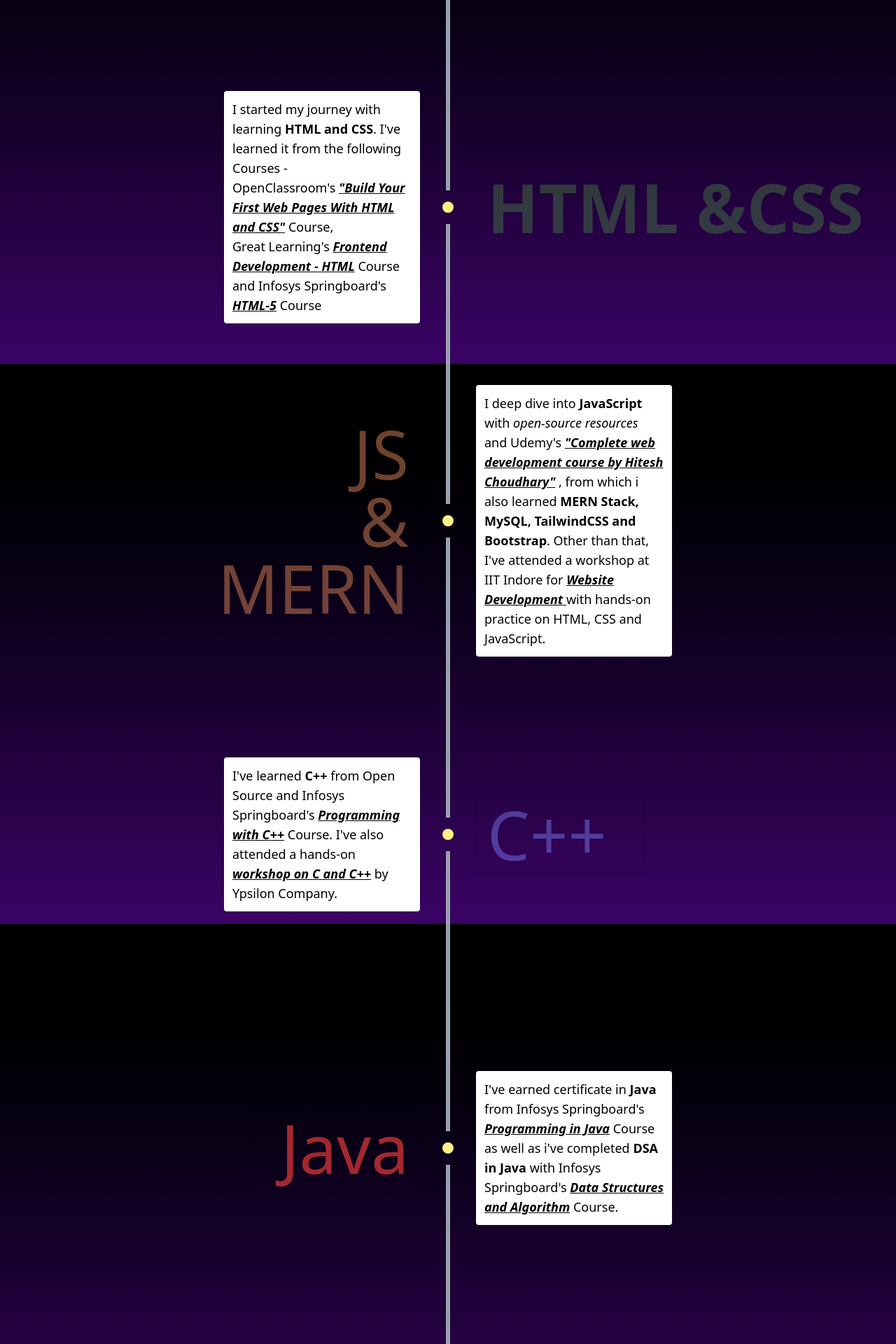
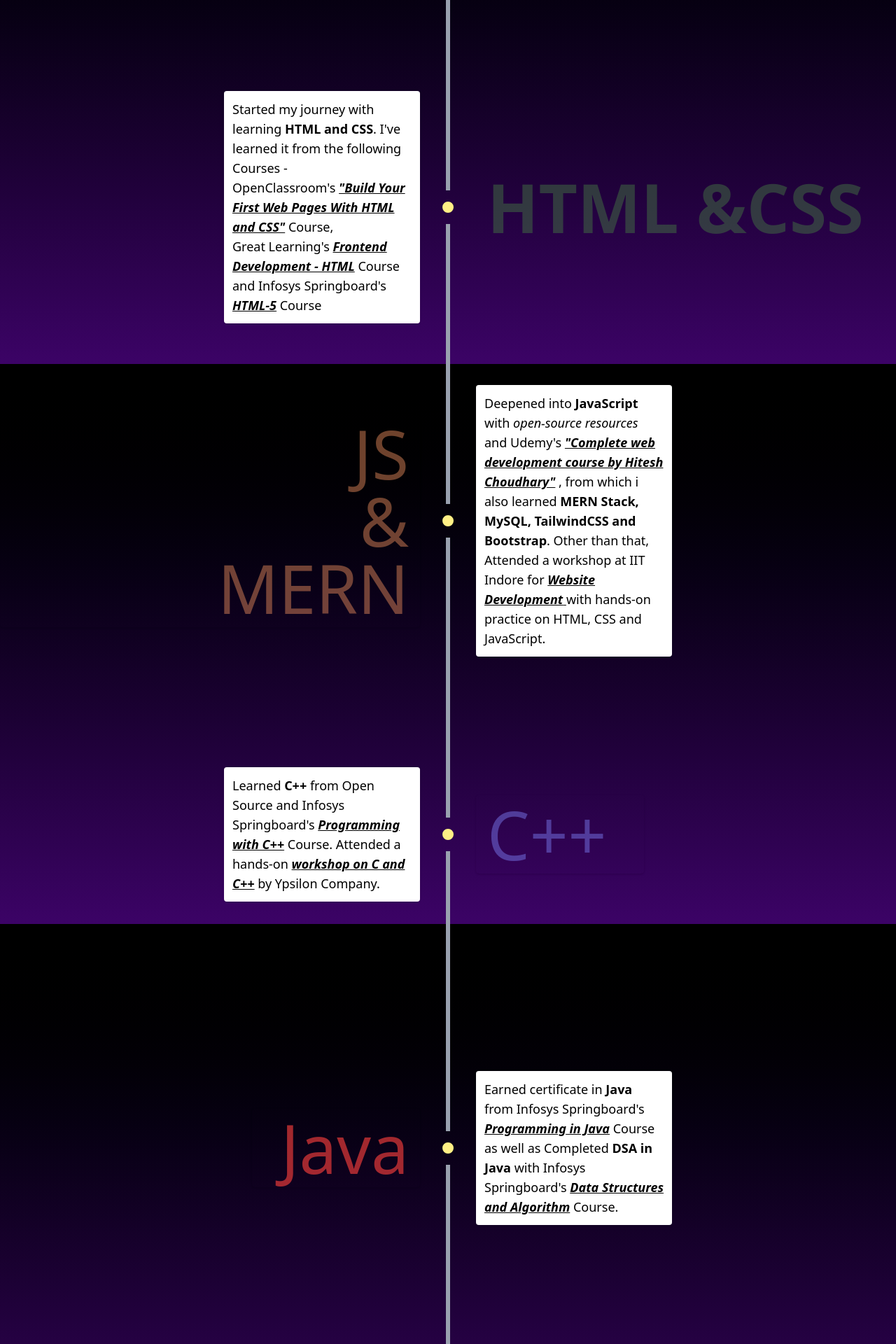
Before and after one commit to diyashah26/MyPortfolio, a React (Vite) app: page / in a window 1280 px wide. Shown: the part 1080-3000 px from the top of the page at 70% size. Built offline with nearby package versions, Linux system fonts and the light colour scheme.

Commit message:
about page changes

```diff
--- a/src/components/about/About.jsx
+++ b/src/components/about/About.jsx
@@ -100,7 +100,7 @@ function About() {
           `}
         >
           <div className="bg-white rounded shadow text-black text-sm px-4 py-2 w-35 sm:w-60 sm:text-base md:w-70 md:p-3 md:text-lg">
-            I started my journey with learning{" "}
+            Started my journey with learning{" "}
             <span className="font-bold">HTML and CSS</span>. I've learned it
             from the following Courses -{" "}
             <ol>
@@ -181,7 +181,7 @@ function About() {
           `}
         >
           <div className="bg-white rounded shadow text-black text-sm px-4 py-2 w-35 sm:w-60 sm:text-base md:w-70 md:p-3 md:text-lg">
-            I deep dive into <span className="font-bold">JavaScript</span> with{" "}
+            Deepened into <span className="font-bold">JavaScript</span> with{" "}
             <span className="italic">open-source resources</span> and Udemy's{" "}
             <a
               href="https://drive.google.com/file/d/1rY3nCnPwUQiHpgwyIg6bZAeexbeFdEW_/view?usp=sharing"
@@ -193,7 +193,7 @@ function About() {
             <span className="font-bold">
               MERN Stack, MySQL, TailwindCSS and Bootstrap
             </span>
-            . Other than that, I've attended a workshop at IIT Indore for{" "}
+            . Other than that, Attended a workshop at IIT Indore for{" "}
             <a
               href="https://drive.google.com/file/d/1Z1P6SF2mIFV-_YgXMW5D_cPnevzddir4/view?usp=sharing"
               className="italic font-bold underline"
@@ -242,7 +242,7 @@ function About() {
           `}
         >
           <div className="bg-white rounded shadow text-black text-sm px-4 py-2 w-full sm:w-60 sm:text-base md:w-70 md:p-3 md:text-lg">
-            I've learned <span className="font-bold">C++</span> from Open Source
+            Learned <span className="font-bold">C++</span> from Open Source
             and Infosys Springboard's{" "}
             <a
               href="https://drive.google.com/file/d/1JfuDH3wV83HlVj2Goxf4FWr8twB11upT/view?usp=sharing"
@@ -250,7 +250,7 @@ function About() {
             >
               Programming with C++
             </a>{" "}
-            Course. I've also attended a hands-on{" "}
+            Course. Attended a hands-on{" "}
             <a
               href="https://drive.google.com/file/d/1HOhgVoZaKK6p6eFIfnSaMhEK2F82nR9H/view?usp=sharing"
               className="italic underline font-bold"
@@ -300,7 +300,7 @@ function About() {
           `}
         >
           <div className="bg-white rounded shadow text-black text-sm px-4 py-2 w-full sm:w-60 sm:text-base md:w-70 md:p-3 md:text-lg">
-            I've earned certificate in <span className="font-bold">Java</span>{" "}
+            Earned certificate in <span className="font-bold">Java</span>{" "}
             from Infosys Springboard's{" "}
             <a
               href="https://drive.google.com/file/d/1WVFrkX03VTwcXRcPD8SgA356U0SNE9BG/view?usp=sharing"
@@ -308,7 +308,7 @@ function About() {
             >
               Programming in Java
             </a>{" "}
-            Course as well as i've completed{" "}
+            Course as well as Completed{" "}
             <span className="font-bold">DSA in Java</span> with Infosys
             Springboard's{" "}
             <a
@@ -359,7 +359,7 @@ function About() {
           `}
         >
           <div className="bg-white rounded shadow text-black text-sm px-4 py-2 w-full sm:w-60 sm:text-base md:w-70 md:p-3 md:text-lg">
-            I've learned <span className="font-bold">python</span> with Infosys
+            Learned <span className="font-bold">python</span> with Infosys
             Springboard's{" "}
             <a
               href="https://drive.google.com/file/d/1XekYumySg9rNA6VJc2_ofimhFQBZ6_BK/view?usp=sharing"
@@ -418,7 +418,7 @@ function About() {
           `}
         >
           <div className="bg-white rounded shadow text-black text-sm px-4 py-2 w-full sm:w-60 sm:text-base md:w-70 md:p-3 md:text-lg">
-            In Co-curricular Activities, I've won third position in{" "}
+            In Co-curricular Activities, Won third position in{" "}
             <a
               href="https://drive.google.com/file/d/10Vo1Rw4G1qnND-jBVMHss3bscS9uPngQ/view?usp=sharing"
               className="italic font-bold underline"
@@ -481,7 +481,7 @@ function About() {
           `}
         >
           <div className="bg-white rounded shadow text-black text-sm px-4 py-2 w-full sm:w-60 sm:text-base md:w-70 md:p-3 md:text-lg">
-            I've completed {" "}
+            Completed {" "}
             <a
               href="https://drive.google.com/file/d/1rY3nCnPwUQiHpgwyIg6bZAeexbeFdEW_/view?usp=sharing"
               className="italic font-bold underline"
```
